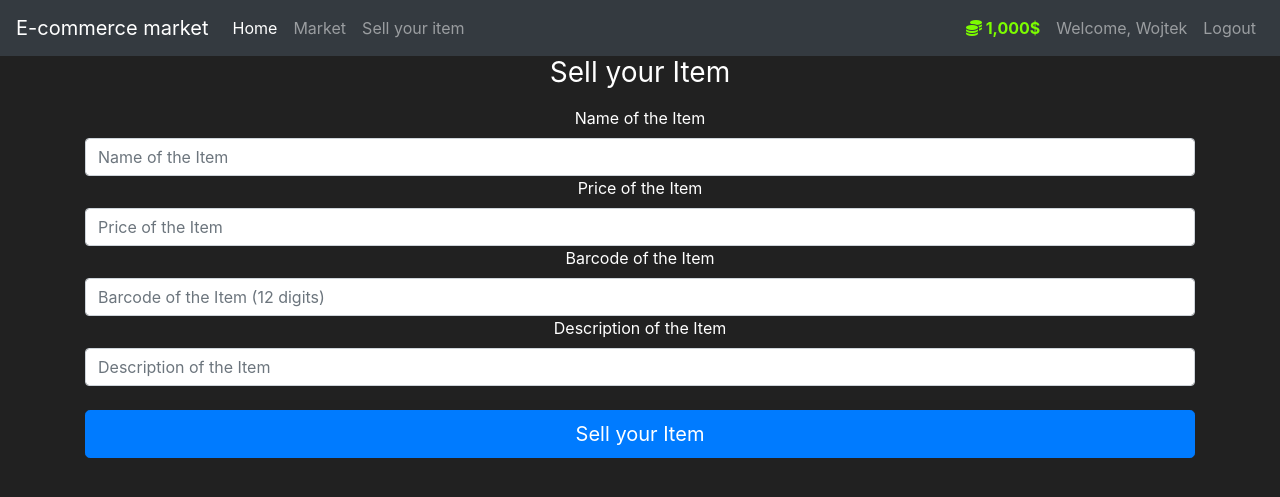
After one commit to xwojziarnik/FlaskCourseFCC, a Flask app: page /add-item in a window 1280 px wide. The commit adds this page. Shown: the top 497 px of the page. Run offline with Flask 2, Linux system fonts and the light colour scheme; a user stored in the database is signed in; parts of the project's set-up code (start-up, migrations or seed data) failed here and were passed over; some libraries are stand-ins or nearby versions.

Commit message:
Added subpage where user can sell his own items.

```diff
--- a/market/forms.py
+++ b/market/forms.py
@@ -1,5 +1,5 @@
 from flask_wtf import FlaskForm
-from wtforms import StringField, PasswordField, SubmitField
+from wtforms import StringField, PasswordField, SubmitField, IntegerField
 from wtforms.validators import Length, EqualTo, Email, DataRequired, ValidationError
 from market.models import User
 
@@ -48,5 +48,14 @@ class LoginForm(FlaskForm):
 class PurchaseItemForm(FlaskForm):
     submit = SubmitField(label='Purchase Item!')
 
+
 class SellItemForm(FlaskForm):
     submit = SubmitField(label='Sell Item!')
+
+
+class SellYourOwnItem(FlaskForm):
+    name = StringField(label='Name of the Item')
+    price = IntegerField(label='Price of the Item')
+    barcode = IntegerField(label='Barcode of the Item')
+    description = StringField(label='Description of the Item')
+    submit = SubmitField(label='Sell your Item')
--- a/market/routes.py
+++ b/market/routes.py
@@ -1,7 +1,7 @@
 from market import app, db
 from flask import render_template, redirect, url_for, flash, request
 from market.models import Item, User
-from market.forms import RegisterForm, LoginForm, PurchaseItemForm, SellItemForm
+from market.forms import RegisterForm, LoginForm, PurchaseItemForm, SellItemForm, SellYourOwnItem
 from flask_login import login_user, logout_user, login_required, current_user
 
 
@@ -94,3 +94,27 @@ def logout_page():
     logout_user()
     flash("You have been logged out!", category='info')
     return redirect(url_for('home_page'))
+
+
+@app.route('/add-item', methods=["GET", "POST"])
+@login_required
+def sell_your_own_item():
+    form = SellYourOwnItem()
+    if form.validate_on_submit():
+        item_to_create = Item(name=form.name.data,
+                              price=form.price.data,
+                              barcode=form.barcode.data,
+                              description=form.description.data)
+
+        try:
+            db.session.add(item_to_create)
+            db.session.commit()
+            User.budget += item_to_create.price
+
+            flash(f"Congratulations! You sold {item_to_create.name} for {item_to_create.price}$!", category='success')
+            return redirect(url_for('market_page'))
+
+        except:
+            flash("Oopsie! Something went wrong.", category='danger')
+
+    return render_template('add_item.html', form=form)
--- /dev/null
+++ b/market/templates/add_item.html
@@ -0,0 +1,34 @@
+{% extends 'base.html' %}
+
+{% block title %}
+  Sell your item
+{% endblock %}
+
+{% block content %}
+<body class="text-center">
+  <div class="container">
+    <form method="POST" class="form-sellyourownitem" style="color:white">
+      {{ form.hidden_tag() }}
+      <h1 class="h3 mb-3 font-weight-normal">
+                Sell your Item
+      </h1>
+
+      {{ form.name.label() }}
+      {{ form.name(class="form-control", placeholder="Name of the Item") }}
+
+      {{ form.price.label() }}
+      {{ form.price(class="form-control", placeholder="Price of the Item") }}
+
+      {{ form.barcode.label() }}
+      {{ form.barcode(class="form-control", placeholder="Barcode of the Item (12 digits)") }}
+
+      {{ form.description.label() }}
+      {{ form.description(class="form-control", placeholder="Description of the Item") }}
+
+      <br>
+
+      {{ form.submit(class="btn btn-lg btn-block btn-primary") }}
+    </form>
+  </div>
+</body>
+{% endblock %}
--- a/market/templates/base.html
+++ b/market/templates/base.html
@@ -25,6 +25,9 @@
                 </li>
                 <li class="nav-item">
                     <a class="nav-link" href="{{ url_for('market_page') }}">Market</a>
+                </li>
+                <li class="nav-item">
+                    <a class="nav-link" href="{{ url_for('sell_your_own_item') }}">Sell your item</a>
                 </li>
             </ul>
             {% if current_user.is_authenticated %}
```
Also changed, not shown: market/market.db.
